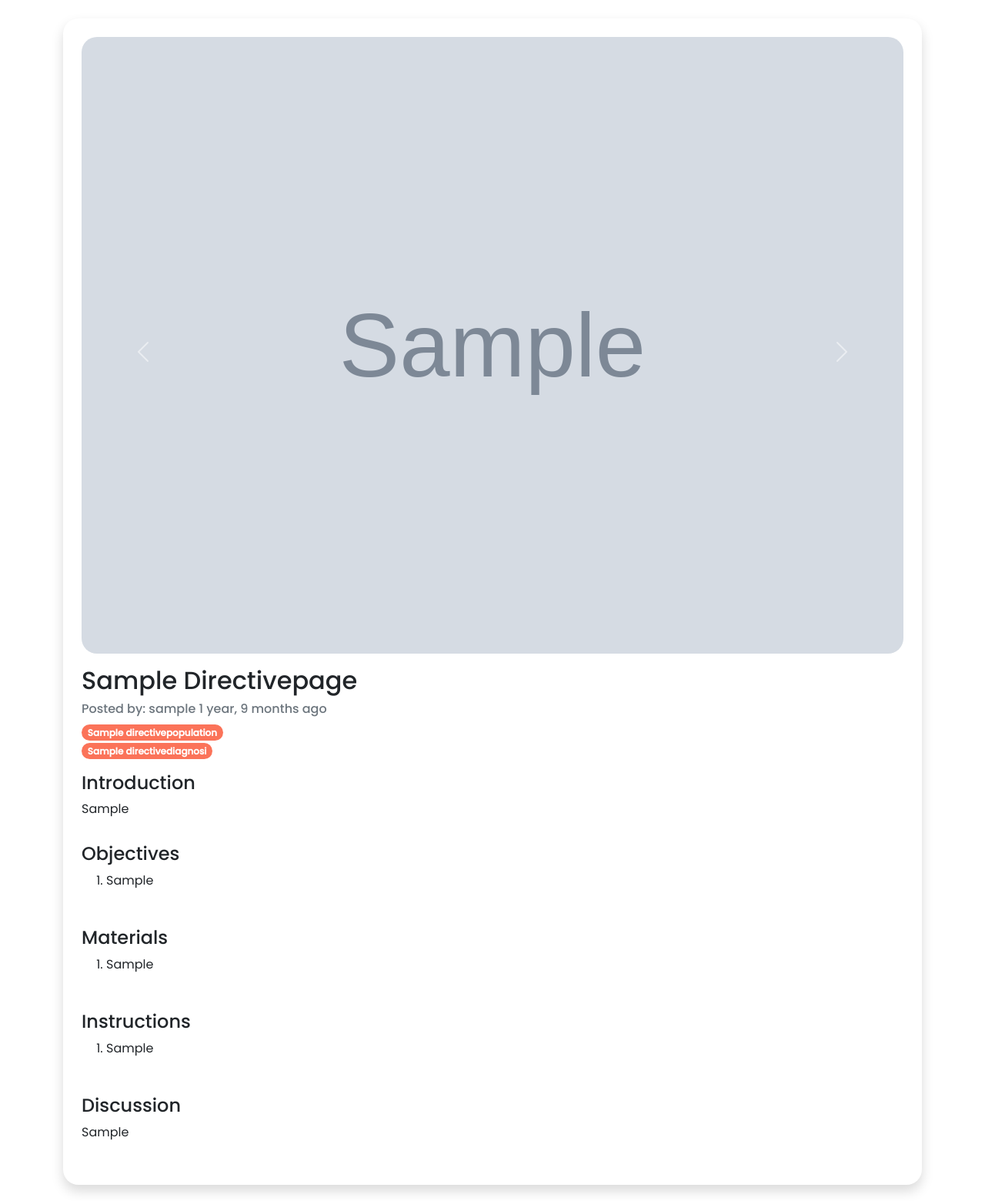
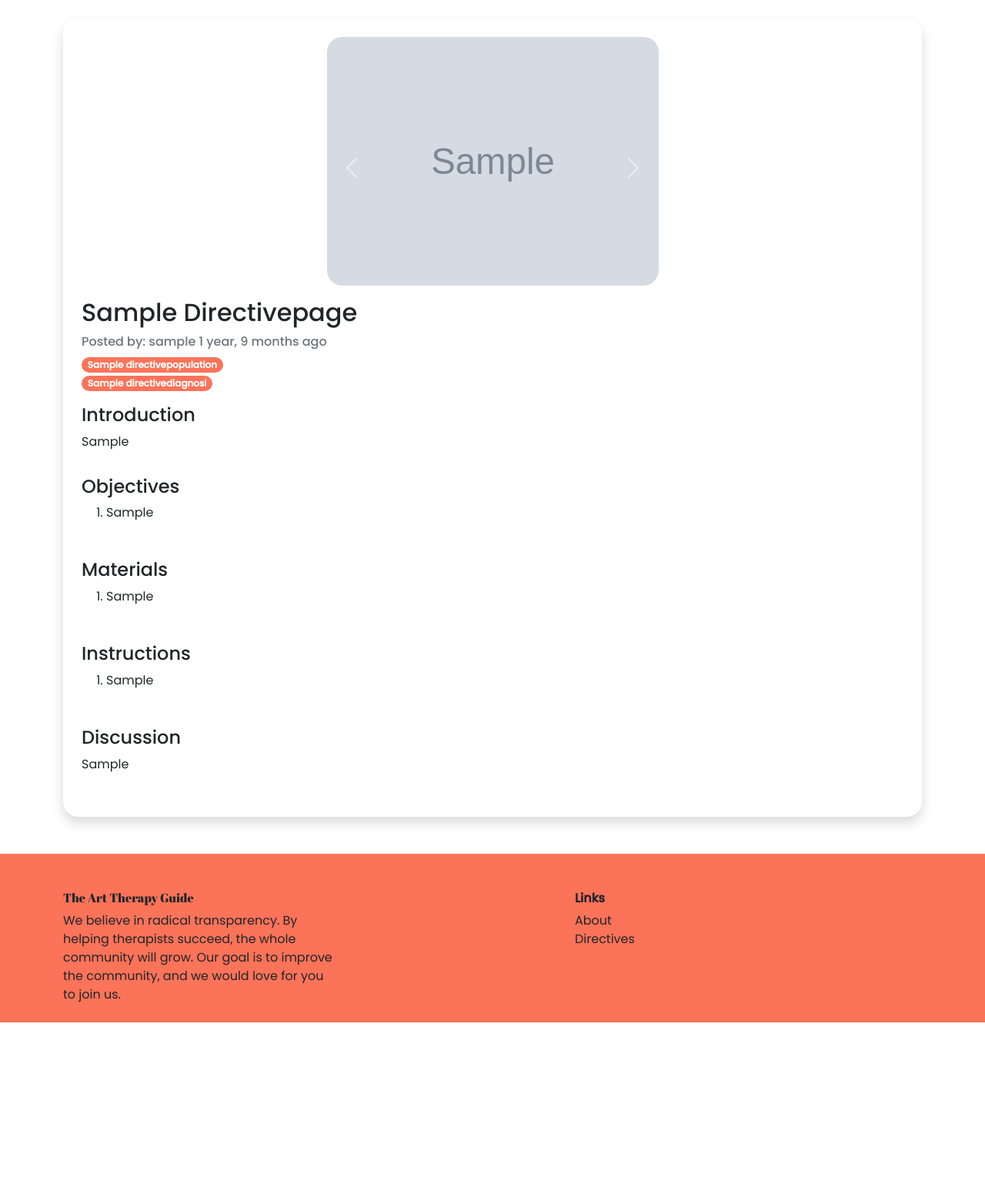
Before and after one commit to brennan-wright/ArtTherapyGuide, a Django app: a page that uses frontend/templates/directive/directive_page.html in a window 1280 px wide. Shown: the part 88-1648 px from the top of the page at 77% size. After the commit the page ends 1416 px from the top, so only its background shows below. Run offline with Django 3.2, Linux system fonts and the light colour scheme; tables that the repository leaves empty hold one stand-in row (values such as "Sample post"); grey boxes marked "Sample" are stand-in pictures; parts of the project's set-up code (start-up, migrations or seed data) failed here and were passed over; some libraries are stand-ins or nearby versions.

Commit message:
make directive images smaller, neeeds more work.

```diff
--- a/frontend/templates/directive/directive_page.html
+++ b/frontend/templates/directive/directive_page.html
@@ -13,11 +13,14 @@ Directive - Art Therapy Guide
 
     <div class="media rounded-cards shadow p-4 my-4">
         <div class="media-body">
+            <div class="row justify-content-md-center">
+                <div class="col-5">
                     <div id="carouselExampleControls" class="carousel slide pb-3" data-bs-ride="carousel">
                         <div class="carousel-inner">
                             {% for image in page.images.all %}
                             <div class="carousel-item {% if forloop.counter0 == 0 %} active {% endif %}">
-                        <img src="{{ image.image.url }}" class="d-block w-100 rounded-cards" alt="...">
+                                <img src="{{ image.image.url }}" class="carousel-image d-block w-100 rounded-cards"
+                                    alt="...">
                             </div>
                             {% endfor %}
                         </div>
@@ -31,6 +34,8 @@ Directive - Art Therapy Guide
                             <span class="carousel-control-next-icon" aria-hidden="true"></span>
                             <span class="visually-hidden">Next</span>
                         </button>
+                    </div>
+                </div>
             </div>
 
             <h2 class="">{{ page.title | title }}</h2>
```
Lines whose indentation alone changed are shown as unchanged.
